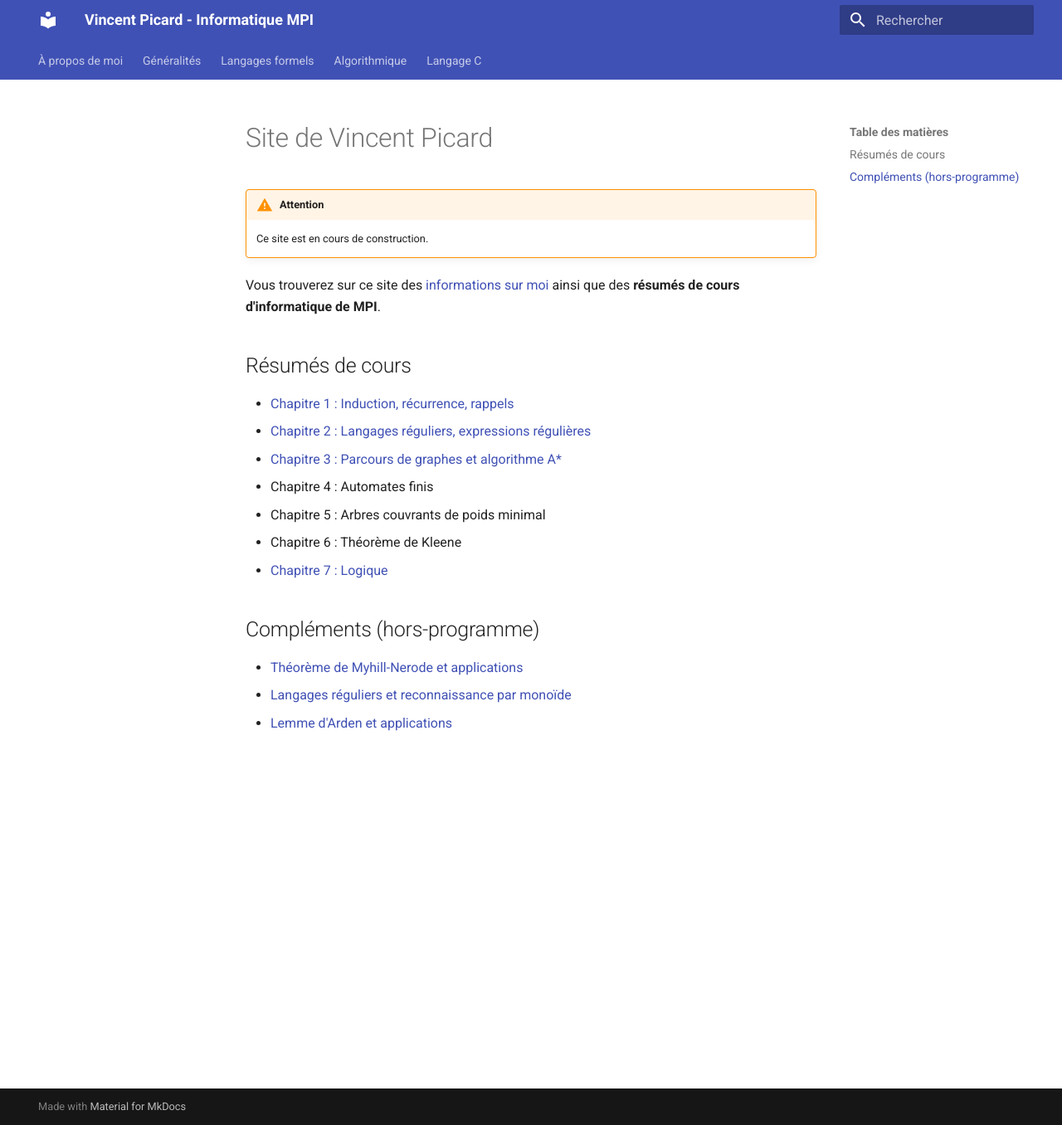
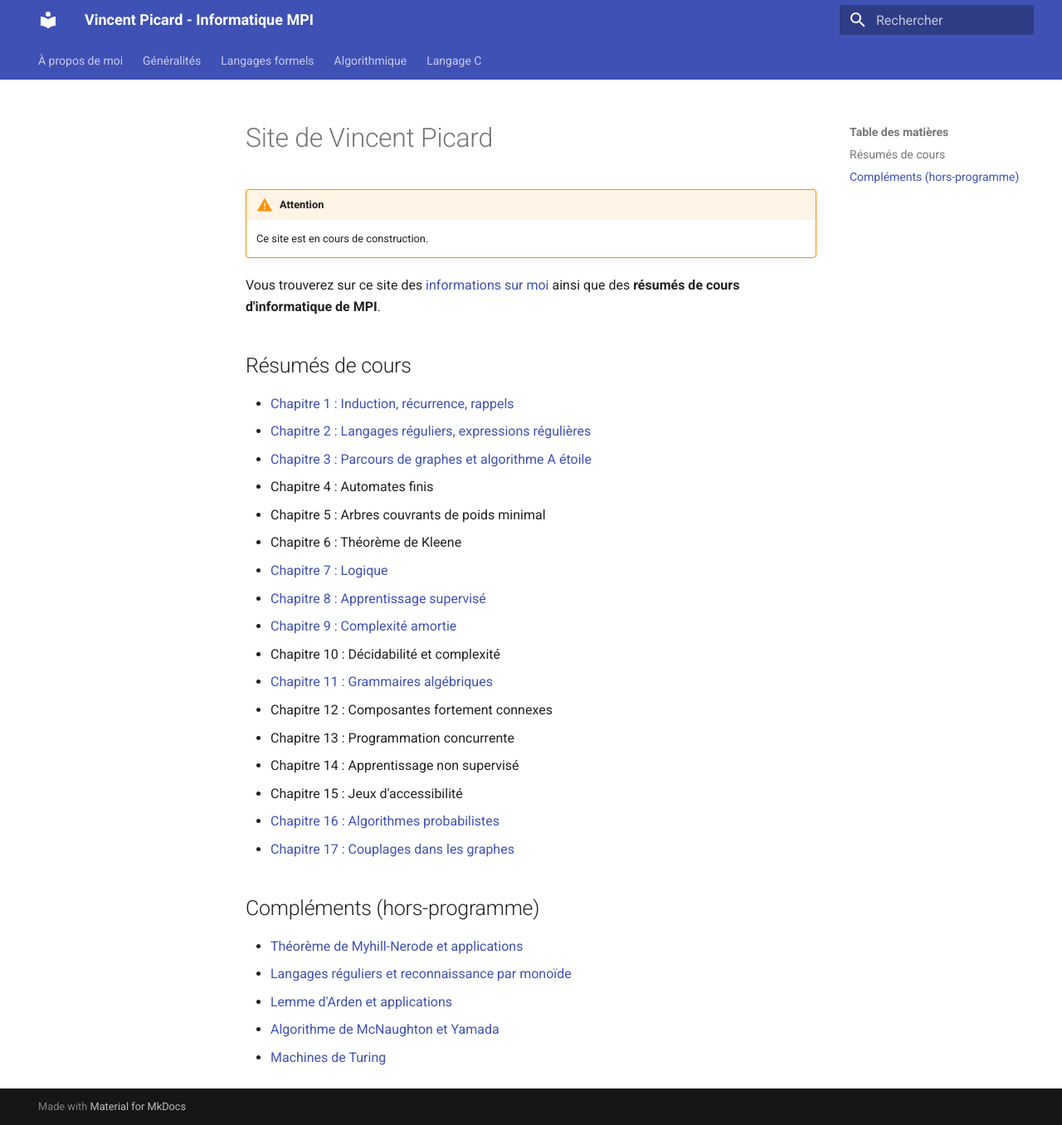
Before and after one commit to vincent-picard/vincent-picard.github.io, an MkDocs documentation site: the page built from docs/index.md, in a window 1280 px wide and 1356 px high. Shown: the whole window at 83% size. Built offline with MkDocs 1.6.1 and Material for MkDocs 9.7.7, drawn with Linux system fonts in a browser that asks for light colours.

Commit message:
progression

```diff
--- a/docs/index.md
+++ b/docs/index.md
@@ -8,14 +8,26 @@ Vous trouverez sur ce site des [informations sur moi](aboutme) ainsi que des **r
 ## Résumés de cours
 - [Chapitre 1 : Induction, récurrence, rappels](general/induction)
 - [Chapitre 2 : Langages réguliers, expressions régulières](langages/regexp)
-- [Chapitre 3 : Parcours de graphes et algorithme A*](pdf/parcours_graphes.pdf)
+- [Chapitre 3 : Parcours de graphes et algorithme A étoile](pdf/parcours_graphes.pdf)
 - Chapitre 4 : Automates finis
 - Chapitre 5 : Arbres couvrants de poids minimal
 - Chapitre 6 : Théorème de Kleene
 - [Chapitre 7 : Logique](pdf/logique.pdf)
+- [Chapitre 8 : Apprentissage supervisé](ia/appr_supervise)
+- [Chapitre 9 : Complexité amortie](pdf/cplx_amortie.pdf)
+- Chapitre 10 : Décidabilité et complexité
+- [Chapitre 11 : Grammaires algébriques](langages/grammaires)
+- Chapitre 12 : Composantes fortement connexes
+- Chapitre 13 : Programmation concurrente
+- Chapitre 14 : Apprentissage non supervisé
+- Chapitre 15 : Jeux d'accessibilité
+- [Chapitre 16 : Algorithmes probabilistes](algo/proba)
+- [Chapitre 17 : Couplages dans les graphes](algo/graphes)
 
 ## Compléments (hors-programme)
 
 - [Théorème de Myhill-Nerode et applications](pdf/myhill.pdf)
 - [Langages réguliers et reconnaissance par monoïde](pdf/monoides.pdf)
 - [Lemme d'Arden et applications](pdf/arden.pdf)
+- [Algorithme de McNaughton et Yamada](pdf/mcnaughton_yamada.pdf)
+- [Machines de Turing](pdf/turing.pdf)
```
